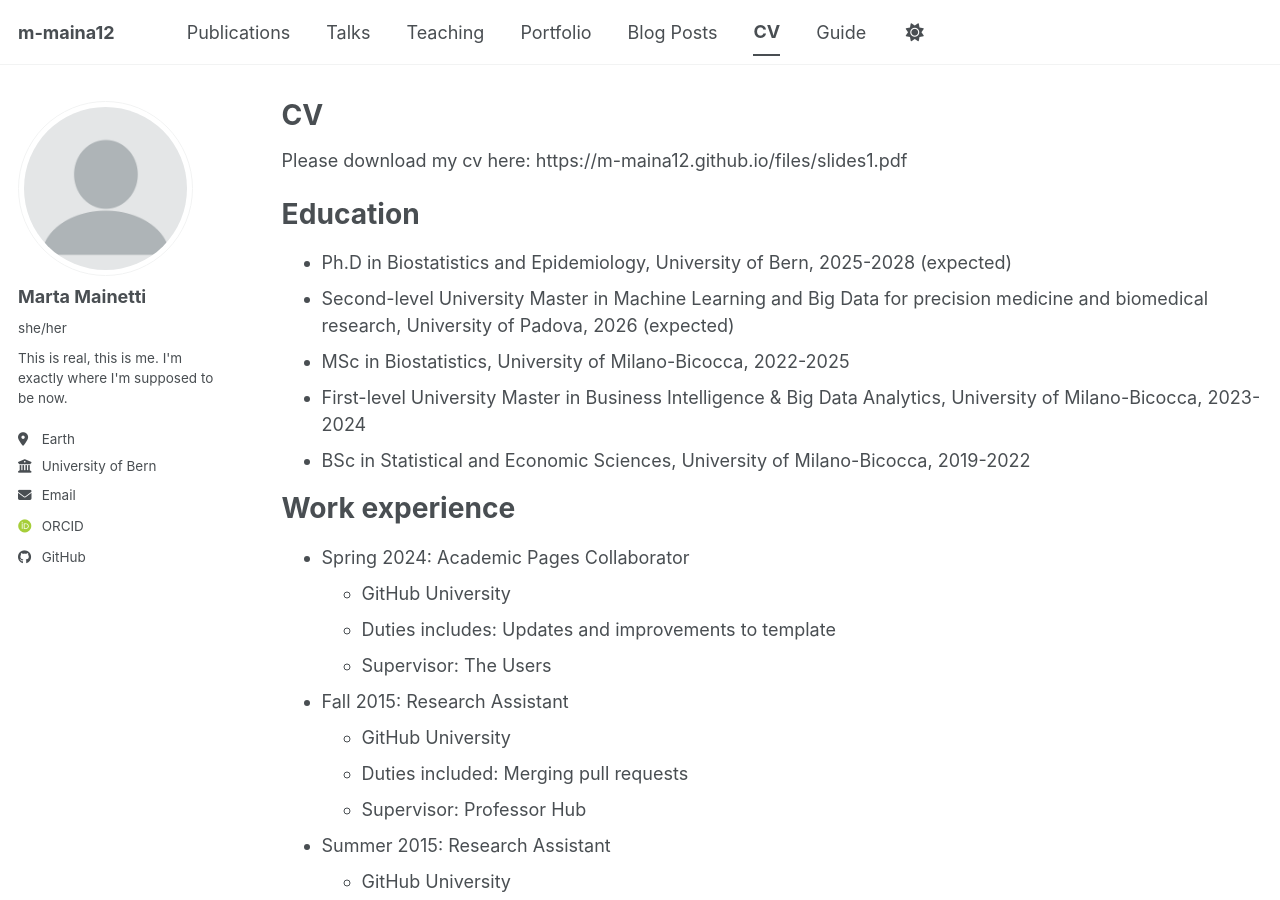
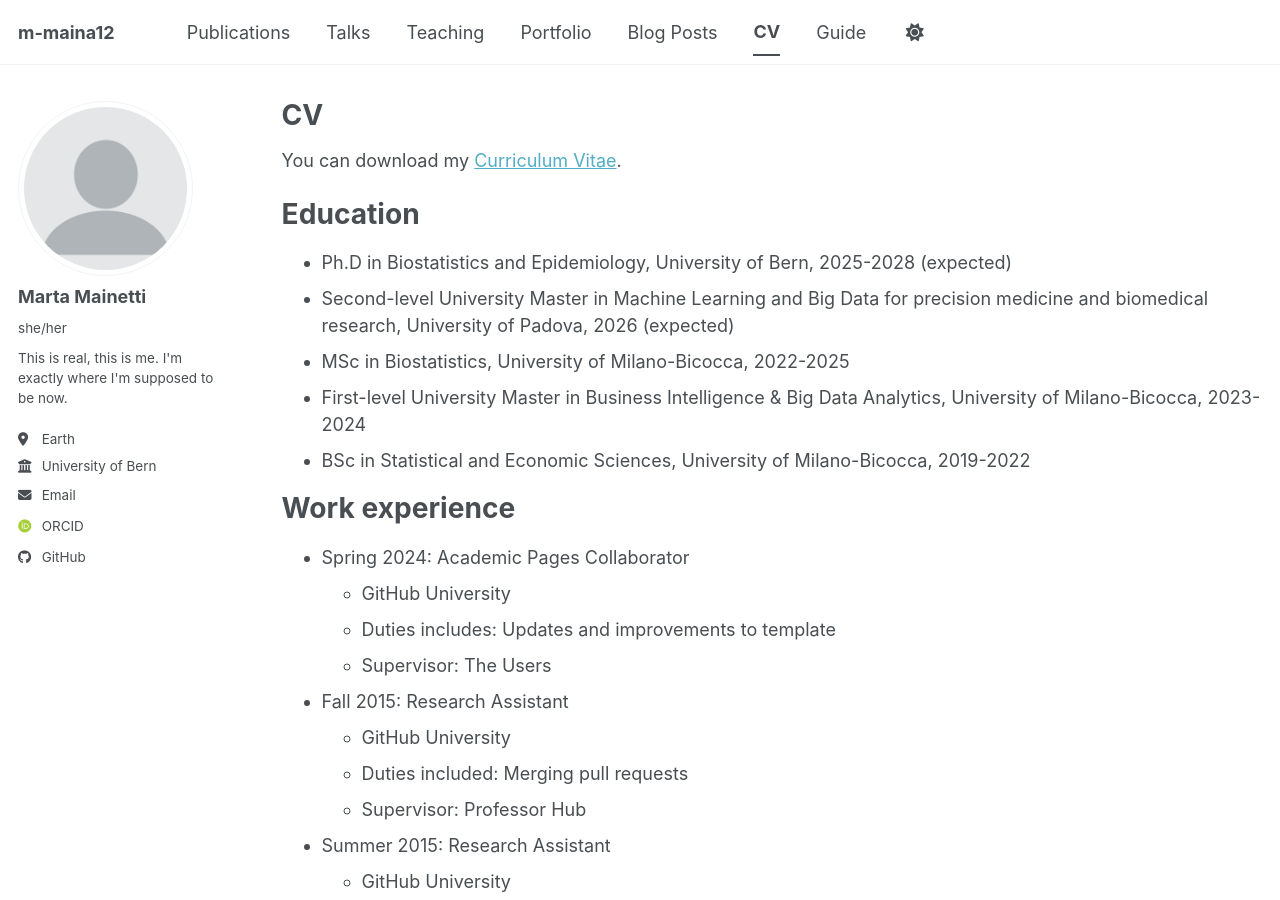
Before and after one commit to m-maina12/m-maina12.github.io, a Jekyll site: the page built from _pages/cv.md, in a window 1280 px wide and 900 px high. Built offline with Jekyll 4.4.1, drawn with Linux system fonts in a browser that asks for light colours; some web fonts are replaced; a script bundle is joined from its source files by our own code; library files that are not in the unit come from our copies.

Commit message:
Update cv.md

```diff
--- a/_pages/cv.md
+++ b/_pages/cv.md
@@ -9,7 +9,8 @@ redirect_from:
 
 {% include base_path %}
 
-Please download my cv here: https://m-maina12.github.io/files/slides1.pdf
+You can download my [Curriculum Vitae](https://m-maina12.github.io/files/slides1.pdf).
+
 
 Education
 ======
```
